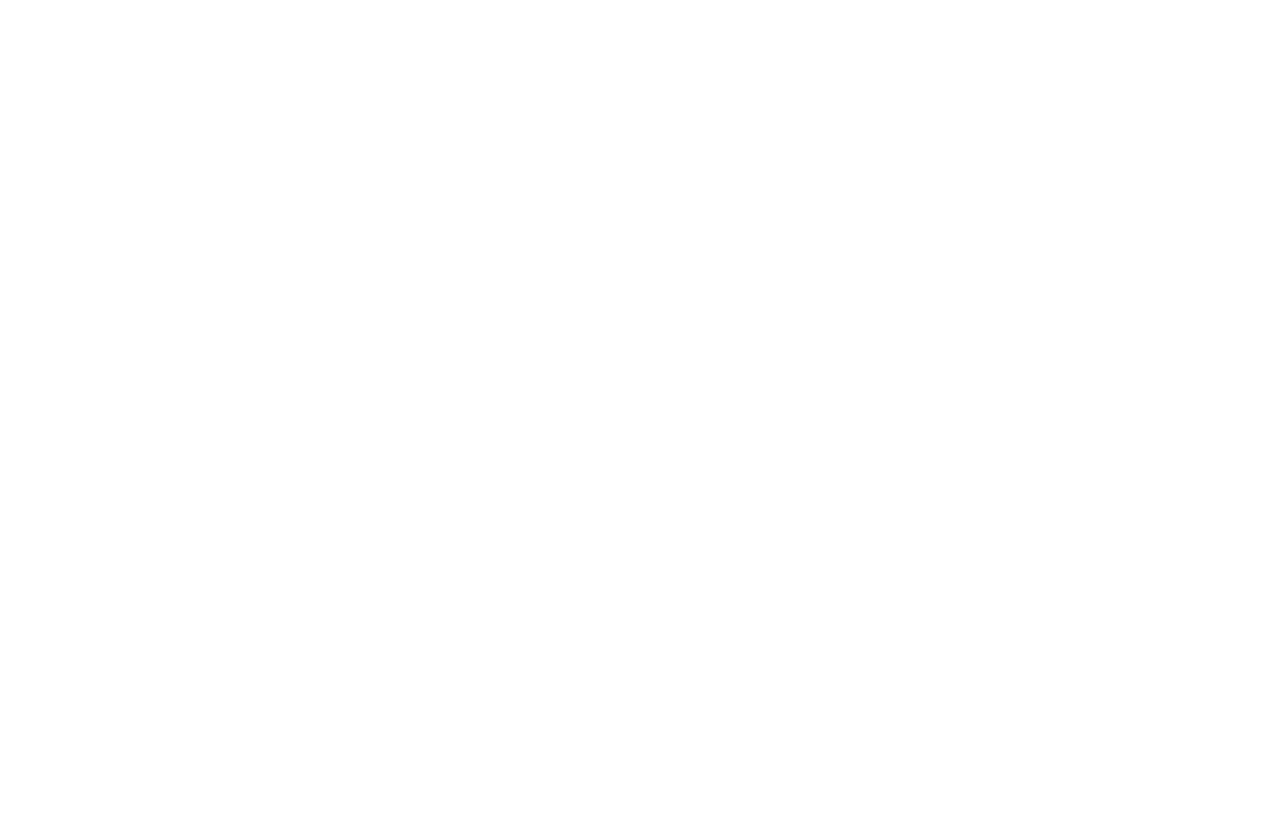
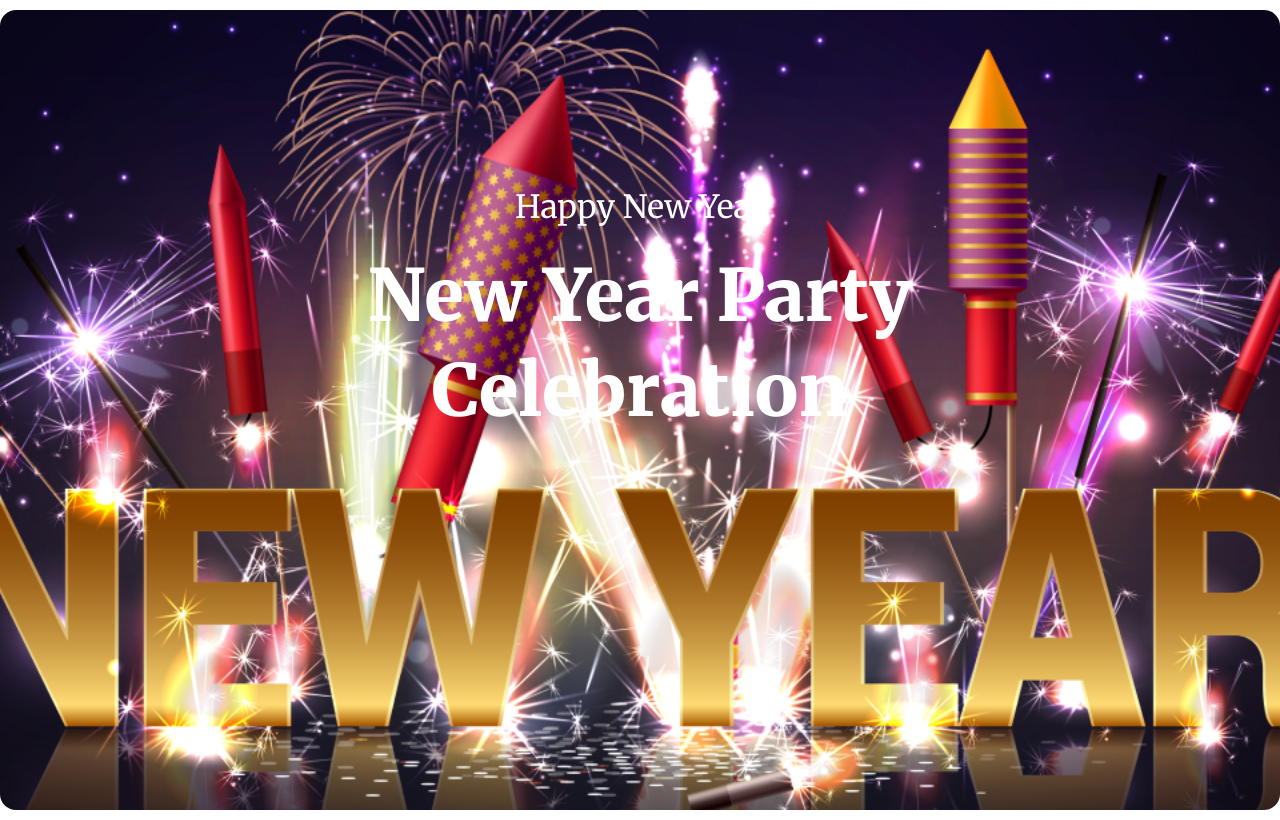
Before and after one commit to nurnewas/b9-a1, a plain HTML site: page index.html in a window 1280 px wide. Drawn offline with Linux system fonts and the light colour scheme.

Commit message:
Added Banner

```diff
--- a/index.html
+++ b/index.html
@@ -4,9 +4,23 @@
     <meta charset="UTF-8">
     <meta name="viewport" content="width=device-width, initial-scale=1.0">
     <title>Happy New Year</title>
+    <link rel="preconnect" href="https://fonts.googleapis.com">
+<link rel="preconnect" href="https://fonts.gstatic.com" crossorigin>
+<link href="https://fonts.googleapis.com/css2?family=Merriweather:wght@300;400;700;900&display=swap" rel="stylesheet">
     <link rel="stylesheet" href="style.css">
 </head>
 <body>
+<header>
+    <div class="banner-bkimg">
+        <h5 class="banner-text">Happy New Year</h5>
+        <h1 class="banner-tittle">New Year Party Celebration</h1>
+    </div>
+</header>
+<main>
 
+</main>
+<footer>
+
+</footer>
 </body>
 </html>
--- a/style.css
+++ b/style.css
@@ -0,0 +1,36 @@
+ *{
+    max-width: 1320px;
+    margin: 5px auto;
+    font-family: 'Merriweather', serif;
+}
+
+/* Banner Style */
+.banner-text{
+    color: #fff;
+    text-align: center;
+    padding-top: 177px;
+    color: #FFF;
+    font-size: 32px;
+    font-weight: 400;
+    padding-bottom: 16px;
+}
+.banner-tittle{
+    color: #fff;
+    text-align: center;
+    padding-bottom: 177px;
+    font-size: 72px;
+    font-weight: 900;
+    line-height: 95px ;
+    width: 620px;
+}
+.banner-bkimg{
+    background-image: url('resources/Banner\ Image.png');
+    background: linear-gradient(180deg, #070211 0%, rgba(7, 2, 17, 0.00) 100%) ('resources/Banner\ Image.png');
+    background-repeat: no-repeat;
+    height: 100vh;
+    width:100%;
+    border-radius: 16px;
+    background-size: cover;
+    background-position: center;
+    padding:50px 140;
+}
```
